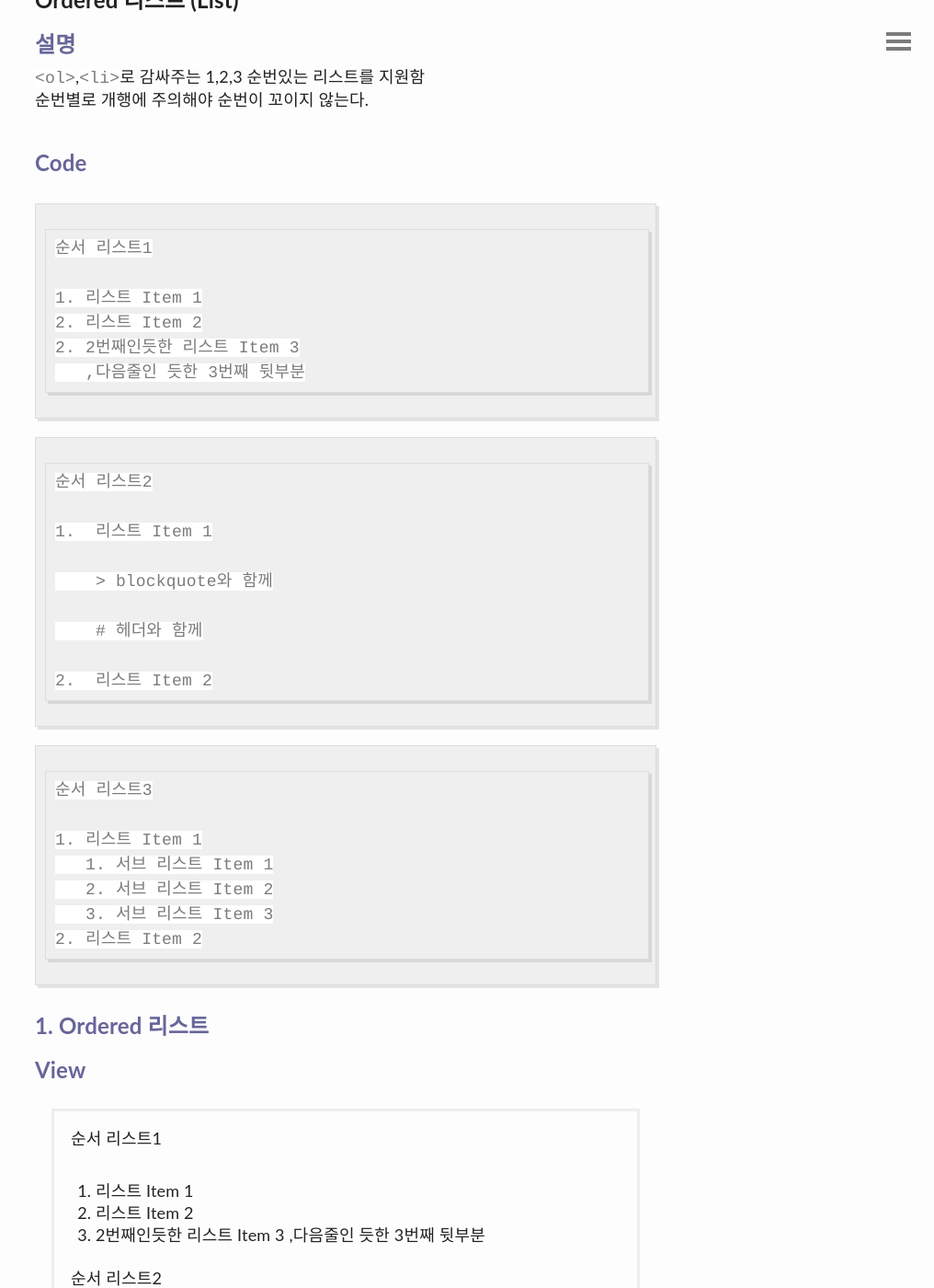
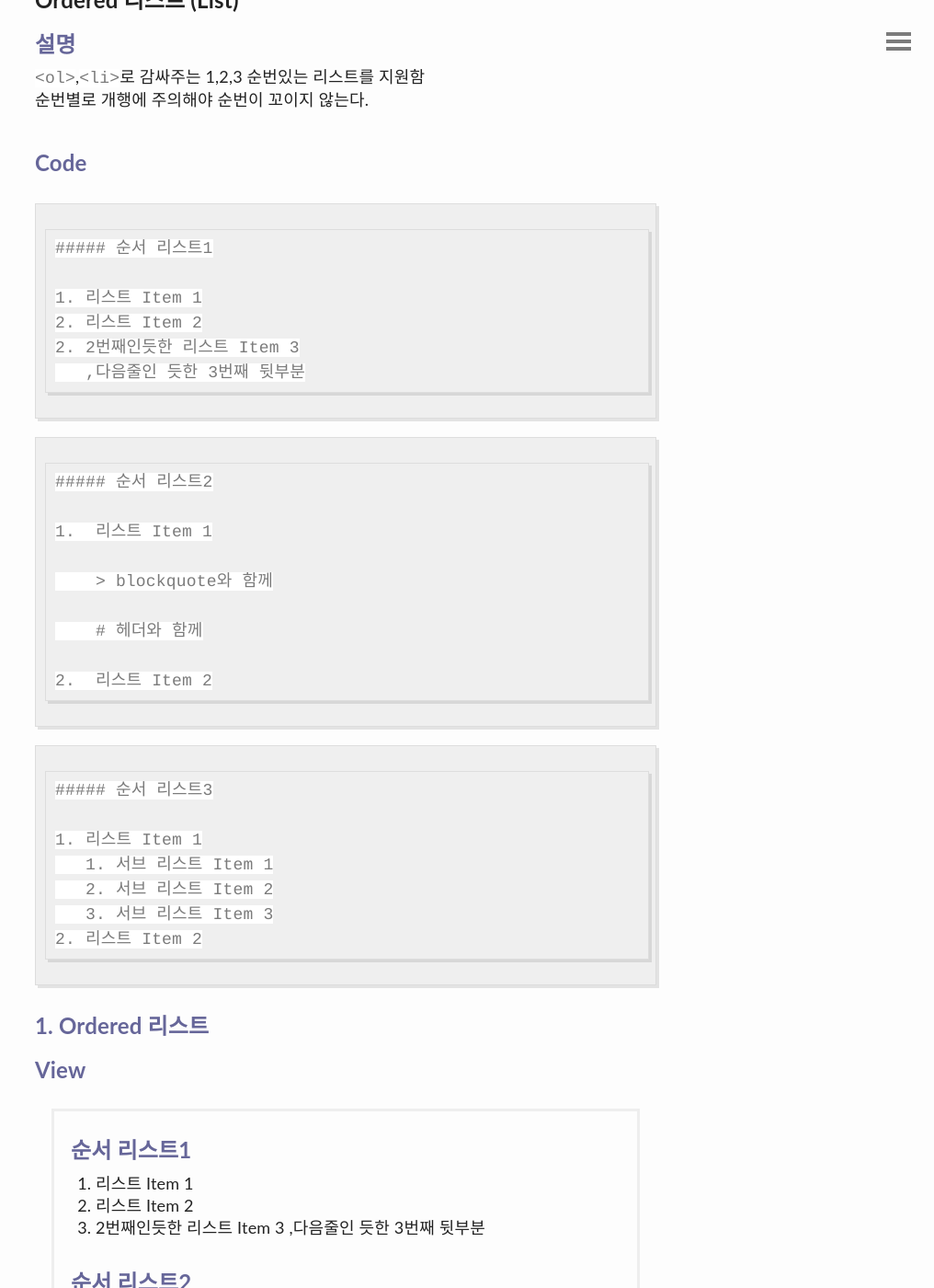
Before and after one commit to gjchoi/gjchoi.bak, a Jekyll site: the page built from _posts/2016-02-21-Kramdown(마크다운)-사용법.md, in a window 1280 px wide and 1400 px high, scrolled down 8509 px. Shown: the whole window at 92% size, without its empty margins (264-1280 px from the left). Built offline with Jekyll 4.4.1, drawn with Linux system fonts in a browser that asks for light colours; comment, search, counter and statistics services are not loaded.

```diff
--- a/_posts/2016-02-21-Kramdown(마크다운)-사용법.md
+++ b/_posts/2016-02-21-Kramdown(마크다운)-사용법.md
@@ -297,7 +297,7 @@ public static void main(String[] args){
 #### Code
 
 ~~~~~~~~~~
-순서 리스트1
+##### 순서 리스트1
 
 1. 리스트 Item 1
 2. 리스트 Item 2
@@ -307,7 +307,7 @@ public static void main(String[] args){
 
 
 ~~~~~~~~~~
-순서 리스트2
+##### 순서 리스트2
 
 1.  리스트 Item 1
 
@@ -320,7 +320,7 @@ public static void main(String[] args){
 
 
 ~~~~~~~~~~
-순서 리스트3
+##### 순서 리스트3
 
 1. 리스트 Item 1
    1. 서브 리스트 Item 1
@@ -334,14 +334,14 @@ public static void main(String[] args){
 #### View
 
 <div class="view">
-순서 리스트1
+##### 순서 리스트1
 
 1. 리스트 Item 1
 2. 리스트 Item 2
 2. 2번째인듯한 리스트 Item 3
    ,다음줄인 듯한 3번째 뒷부분
 
-순서 리스트2
+##### 순서 리스트2
 
 1.  리스트 Item 1
 
@@ -351,7 +351,7 @@ public static void main(String[] args){
 
 2.  리스트 Item 2
 
-순서 리스트3
+##### 순서 리스트3
 
 1. 리스트 Item 1
    1. 서브 리스트 Item 1
```
